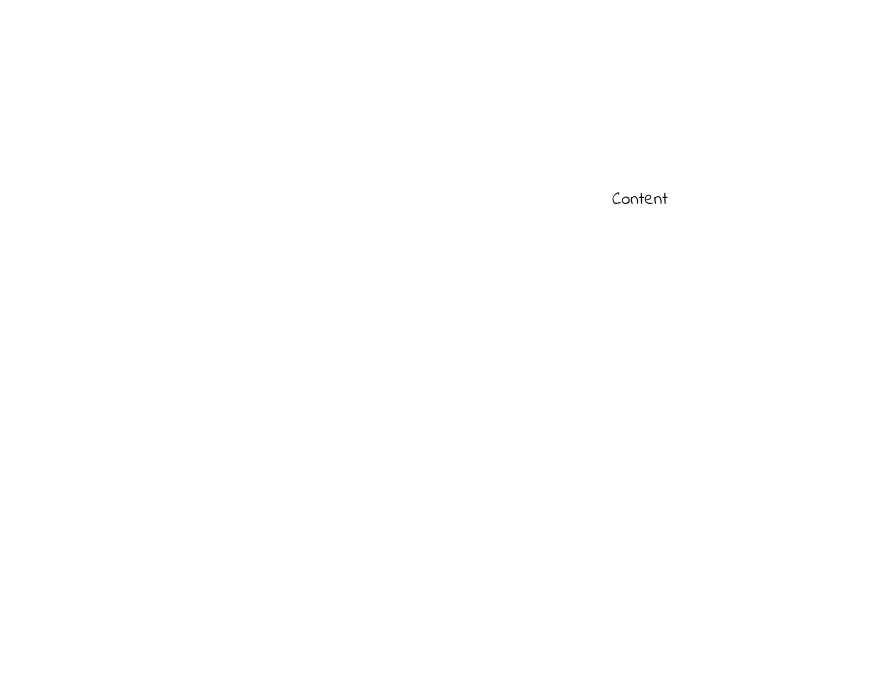
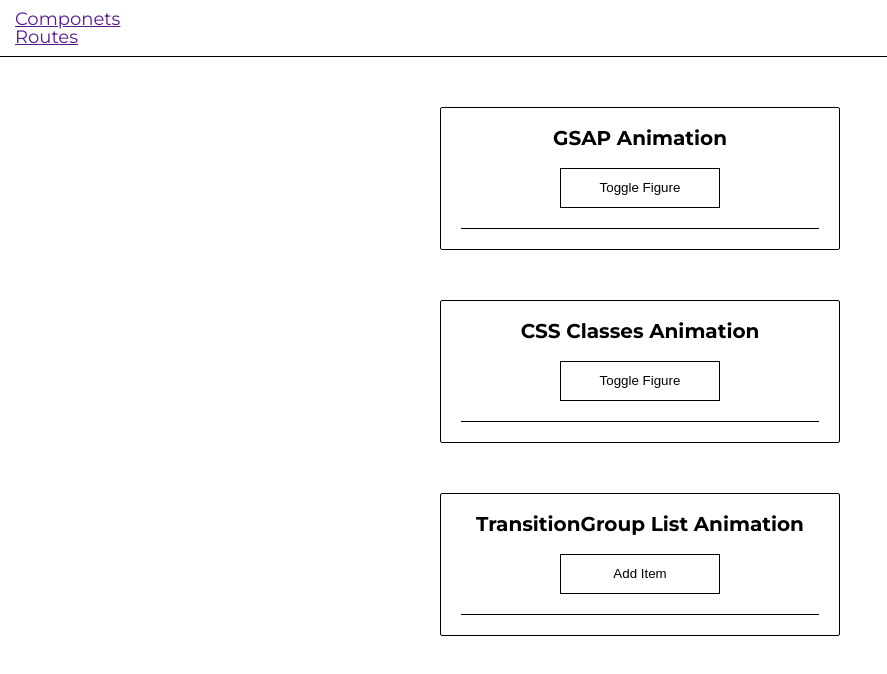
Before and after one commit to Mak-Pro/react-practice, a React (Create React App) app: page / in a window 1280 px wide. Shown: the top 674 px of the page, without its empty margins (0-887 px from the left). Built offline with nearby package versions, Linux system fonts and the light colour scheme.

Commit message:
next is the routes animation

```diff
--- a/public/index.html
+++ b/public/index.html
@@ -25,7 +25,7 @@
       work correctly both with client-side routing and a non-root public URL.
       Learn how to configure a non-root public URL by running `npm run build`.
     -->
-    <link href="https://fonts.googleapis.com/css?family=Indie+Flower&display=swap" rel="stylesheet">
+    <link href="https://fonts.googleapis.com/css2?family=Montserrat:wght@300;400;700&display=swap" rel="stylesheet">
     <title>Practice</title>
   </head>
   <body>
--- a/src/App.js
+++ b/src/App.js
@@ -1,5 +1,9 @@
 import React, { Component } from 'react';
+import { BrowserRouter, Route, Switch } from 'react-router-dom';
 
+import Layout from './containers/Layout/Layout.js';
+import TransitionTest from './components/TransitionTest/TransitionTest.js';
+import Navigation from './components/Navigation/Navigation.js';
 
 
 class App extends Component {
@@ -14,9 +18,12 @@ class App extends Component {
 	render() {
 
 		return (
-			<div className="content__container">
-				Content
-			</div>
+			<BrowserRouter basename='/'>
+				<Layout>
+					<Navigation />
+					<Route path='/' exact render={() => <TransitionTest />}/>
+				</Layout>
+			</BrowserRouter>
 	  );
 	}
 
--- /dev/null
+++ b/src/components/Navigation/Navigation.js
@@ -0,0 +1,16 @@
+import React from 'react';
+
+import styles from './Navigation.module.scss';
+
+const Navigation = (props) => {
+	return (
+		<nav className={styles.nav}>
+			<ul>
+				<li><a href="">Componets</a></li>
+				<li><a href="">Routes</a></li>
+			</ul>
+		</nav>
+	);
+}
+
+export default Navigation;
--- /dev/null
+++ b/src/components/Navigation/Navigation.module.scss
@@ -0,0 +1,4 @@
+.nav {
+	padding: 1rem 1.5rem;
+	border-bottom: 1px solid #000;
+}
--- /dev/null
+++ b/src/components/TransitionTest/TransitionTest.js
@@ -0,0 +1,257 @@
+import React, { Component, Fragment } from 'react';
+import { Transition, CSSTransition, TransitionGroup } from 'react-transition-group';
+import gsap from 'gsap';
+
+import styles from './TransitionTest.module.scss';
+
+class TransitionTest extends Component {
+	constructor(props) {
+		super(props);
+		this.animation = null;
+		this.figure = null;
+		this.button = null;
+	}
+
+	state = {
+
+		// GSAP animation
+		showElement: false,
+		animationProgress: false,
+
+		// CSS classes animation
+		showCssElement: false,
+		cssAnimationProgress: false,
+
+
+		// TransitonGroup List
+		itemsList: [],
+	}
+
+	componentDidMount() {
+		this.animation = gsap.timeline();
+	}
+
+
+	addItemHandler = () => {
+		this.setState({
+			itemsList: [].concat( this.state.itemsList, {
+				id: new Date().getTime(),
+				name: this.state.itemsList.length + 1,
+			}),
+		});
+
+	}
+
+
+	removeItemHandler = (id) => {
+		const removeItemsListCopy = this.state.itemsList.filter(item => item.id !== id);
+
+		this.setState({
+			itemsList: removeItemsListCopy
+		});
+
+	}
+
+
+	render() {
+
+
+		// presets
+		const animationTime = 1;
+
+		const items = this.state.itemsList.map((item, index) => {
+
+			return(
+				<CSSTransition
+					key={item.id}
+					timeout={animationTime * 1000}
+					mountOnEnter={true}
+					unmountOnExit={true}
+					classNames={{
+						appear: styles.fade__appear,
+						appearActive: styles.fade__active_appear,
+						appearDone: styles.fade__done_appear,
+						enter: styles.fade__enter,
+						enterActive: styles.fade__active_enter,
+						enterDone: styles.fade__done_enter,
+						exit: styles.fade__exit,
+						exitActive: styles.fade__active_exit,
+						exitDone: styles.fade__done_exit,
+					}}
+				>
+					<li onClick={() => this.removeItemHandler(item.id)}>{item.id}</li>
+				</CSSTransition>
+			);
+		});
+
+
+
+
+
+
+		return (
+
+			<Fragment>
+
+				{/* Анимация с помощью GSAP */}
+				<div className={styles.transition__wrapper}>
+
+					<h2 className={styles.transition__wrapper_title}>GSAP Animation</h2>
+
+					<div className={styles.transition__wrapper_top}>
+						<button
+							className={['btn', this.state.animationProgress ? styles.disabled : null].join(' ')}
+							onClick={() => this.setState((prevState) => ({ showElement: !prevState.showElement }))}
+							ref={button => {this.button = button}}
+						>Toggle Figure</button>
+					</div>
+					<div className={styles.transition__wrapper_bottom}>
+						<Transition
+							in={this.state.showElement}
+							timeout={animationTime * 1000}
+							mountOnEnter={true}
+							unmountOnExit={true}
+
+							// START ENTER
+							onEnter={() => {
+								console.log('START ENTER');
+								this.setState((prevState) => ({ animationProgress: !prevState.animationProgress }));
+								// Не забываем убрать transition в css
+								this.animation
+								.set(this.button, {className: `+=${styles.disabled}`})
+								.fromTo(this.figure, {opacity: 0}, {opacity: 1, duration: animationTime, onComplete: () => {
+									this.setState((prevState) => ({ animationProgress: !prevState.animationProgress }));
+								}});
+							}}
+
+							// PROGRESS ENTERING
+							onEntering={() => {
+								console.log('PROGRESS ENTERING');
+							}}
+
+							// ENTERED
+							onEntered={() => {
+								console.log('ENTERED');
+							}}
+
+							// START EXIT
+							onExit={() => {
+								console.log('START EXIT');
+
+								this.setState((prevState) => ({ animationProgress: !prevState.animationProgress }));
+
+								this.animation.to(this.figure, {opacity: 0, duration: animationTime, onComplete: () => {
+									this.setState((prevState) => ({ animationProgress: !prevState.animationProgress }));
+								}});
+							}}
+
+							// PROGRESS EXITING
+							onExiting={() => {
+								console.log('PROGRESS EXITING');
+							}}
+
+							// EXITED
+							onExited={() => {
+								console.log('EXITED');
+							}}
+						>
+							{(state) => {
+									return (<div
+														className={styles.figure}
+														ref={figure => {this.figure = figure}}
+													>{state}</div>)
+
+							}}
+						</Transition>
+					</div>
+				</div>
+
+
+
+
+
+
+				{/* Анимация с помощью переключения CSS классов */}
+				<div className={styles.transition__wrapper}>
+
+					<h2 className={styles.transition__wrapper_title}>CSS Classes Animation</h2>
+
+					<div className={styles.transition__wrapper_top}>
+						<button
+							className={['btn', this.state.cssAnimationProgress ? styles.disabled : null].join(' ')}
+							onClick={() => this.setState((prevState) => ({ showCssElement: !prevState.showCssElement }))}
+						>Toggle Figure</button>
+					</div>
+					<div className={styles.transition__wrapper_bottom}>
+						<CSSTransition
+							in={this.state.showCssElement}
+							timeout={animationTime * 1000}
+							mountOnEnter={true}
+							unmountOnExit={true}
+							classNames={{
+								appear: styles.fade__appear,
+								appearActive: styles.fade__active_appear,
+								appearDone: styles.fade__done_appear,
+								enter: styles.fade__enter,
+								enterActive: styles.fade__active_enter,
+								enterDone: styles.fade__done_enter,
+								exit: styles.fade__exit,
+								exitActive: styles.fade__active_exit,
+								exitDone: styles.fade__done_exit,
+							}}
+							onEnter={() => {
+								console.log('CSS START ENTER');
+								this.setState((prevState) => ({ cssAnimationProgress: !prevState.cssAnimationProgress }));
+							}}
+
+							onEntered={() => {
+								this.setState((prevState) => ({ cssAnimationProgress: !prevState.cssAnimationProgress }));
+							}}
+
+							onExit={() => {
+								console.log('START CSS EXIT');
+								this.setState((prevState) => ({ cssAnimationProgress: !prevState.cssAnimationProgress }));
+							}}
+
+							onExited={() => {
+								this.setState((prevState) => ({ cssAnimationProgress: !prevState.cssAnimationProgress }));
+							}}
+						>
+						<div className={styles.figure}></div>
+						</CSSTransition>
+					</div>
+				</div>
+
+
+
+
+
+
+
+
+			{/* Анимация списка с помощью TransitionGroup */}
+
+				<div className={styles.transition__wrapper}>
+
+					<h2 className={styles.transition__wrapper_title}>TransitionGroup List Animation</h2>
+
+					<div className={styles.transition__wrapper_top}>
+						<button
+							className='btn'
+							onClick={this.addItemHandler}
+						>Add Item</button>
+					</div>
+					<div className={styles.transition__wrapper_bottom}>
+						<TransitionGroup component='ul' className={styles.transition__list}>
+							{items}
+						</TransitionGroup>
+					</div>
+				</div>
+
+			</Fragment>
+		);
+	}
+
+}
+
+export default TransitionTest;
--- /dev/null
+++ b/src/components/TransitionTest/TransitionTest.module.scss
@@ -0,0 +1,83 @@
+.transition__wrapper {
+	border: 1px solid #000;
+	border-radius: 2px;
+	max-width: 40rem;
+	margin: 5rem auto;
+	padding: 2rem 2rem 0;
+	text-align: center;
+
+	&_title {
+		font-weight: 700;
+		font-size: 2rem;
+		margin-bottom: 2rem;
+	}
+
+	&_top {
+		padding-bottom: 2rem;
+		margin-bottom: 2rem;
+		border-bottom: 1px solid #000;
+	}
+
+	&_bottom {
+		position: relative;
+	}
+}
+
+.figure {
+	display: inline-flex;
+	align-items: center;
+	justify-content: center;
+	color: #fff;
+	width: 10rem;
+	height: 10rem;
+	background: #1E2639;
+	margin-bottom: 2rem;
+}
+
+.disabled {
+	pointer-events: none;
+	opacity: 0.5;
+}
+
+
+.fade__enter {
+	opacity: 0;
+}
+
+.fade__active_enter {
+	opacity: 1;
+	-webkit-transition: all 1s ease 0s;
+	-moz-transition: all 1s ease 0s;
+	transition: all 1s ease 0s;
+}
+
+.fade__exit {
+	opacity: 1;
+}
+
+.fade__active_exit {
+	opacity: 0;
+	-webkit-transition: all 1s ease 0s;
+	-moz-transition: all 1s ease 0s;
+	transition: all 1s ease 0s;
+}
+
+.fade__done_exit {
+	// -webkit-transition: none;
+	// -moz-transition: none;
+	// transition: none;
+}
+
+
+.transition__list {
+	margin: 0;
+	padding: 0;
+
+	li {
+		cursor: pointer;
+		border: 1px solid #000;
+		padding: 1rem 1.5rem;
+		background: #ccc;
+		margin-bottom: 2rem;
+	}
+}
--- /dev/null
+++ b/src/containers/Layout/Layout.js
@@ -0,0 +1,11 @@
+import React, { Fragment } from 'react';
+
+const Layout = (props) => {
+	return (
+		<Fragment>
+			{props.children}
+		</Fragment>
+	);
+}
+
+export default Layout;
--- a/src/index.scss
+++ b/src/index.scss
@@ -253,7 +253,7 @@ html {
 body {
 	font-size: 1.8rem;
   margin: 0;
-  font-family: 'Indie Flower', -apple-system, BlinkMacSystemFont, 'Segoe UI', 'Oxygen',
+  font-family: 'Montserrat', -apple-system, BlinkMacSystemFont, 'Segoe UI', 'Oxygen',
     'Ubuntu', 'Cantarell', 'Fira Sans', 'Droid Sans', 'Helvetica Neue',
     sans-serif;
   -webkit-font-smoothing: antialiased;
```
Also changed, not shown: src/containers/ServicesPage/ServicesPage.js (added, +20 -0 lines).
